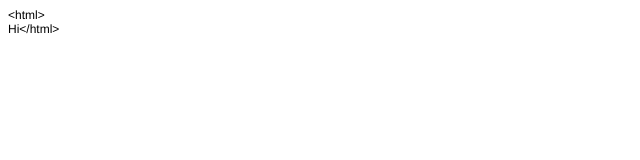
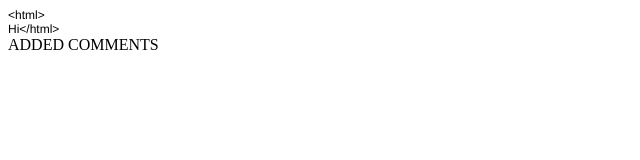
Before and after one commit to jaewooha/mcit591final, a plain HTML site: page index1.html in a window 1280 px wide. Shown: the whole page, without its empty margins (0-640 px from the left). Drawn offline with Linux system fonts and the light colour scheme.

Commit message:
added comments

```diff
--- a/index1.html
+++ b/index1.html
@@ -13,5 +13,6 @@
 <body>
 <p class="p1">&lt;html&gt;</p>
 <p class="p1">Hi&lt;/html&gt;</p>
+ADDED COMMENTS
 </body>
 </html>
```
